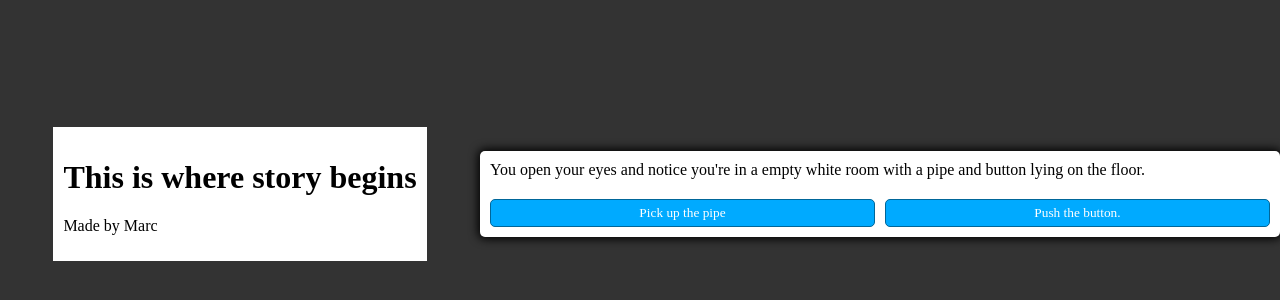
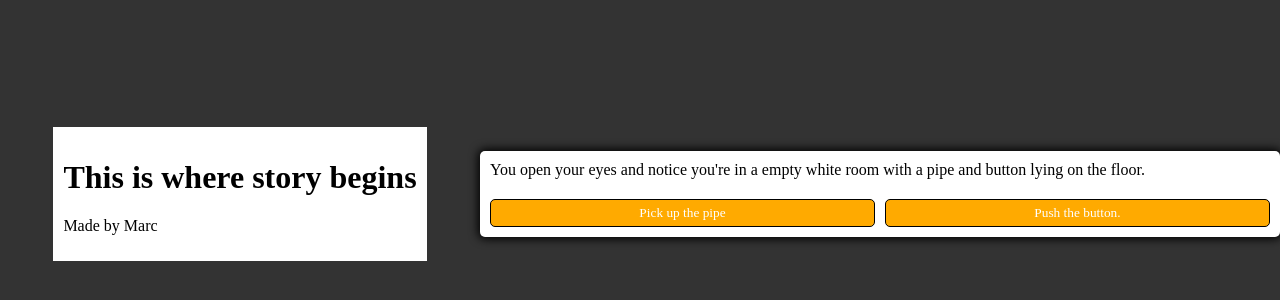
Before and after one commit to Windlordo/Story-Game, a plain HTML site: page index.html in a window 1280 px wide. Shown: the part 206-506 px from the top of the page. Drawn offline with Linux system fonts and the light colour scheme.

Commit message:
Update styles.css

```diff
--- a/styles.css
+++ b/styles.css
@@ -38,8 +38,8 @@ body {
 }
 
 .btn {
-  background-color: hsl(200, 100%, 50%);
-  border: 1px solid hsl(200, 100%, 30%);
+  background-color: hsl(40, 100%, 50%);
+  border: 1px solid hsl(0, 100%, 0%);
   border-radius: 5px;
   padding: 5px 10px;
   color: white;
```
